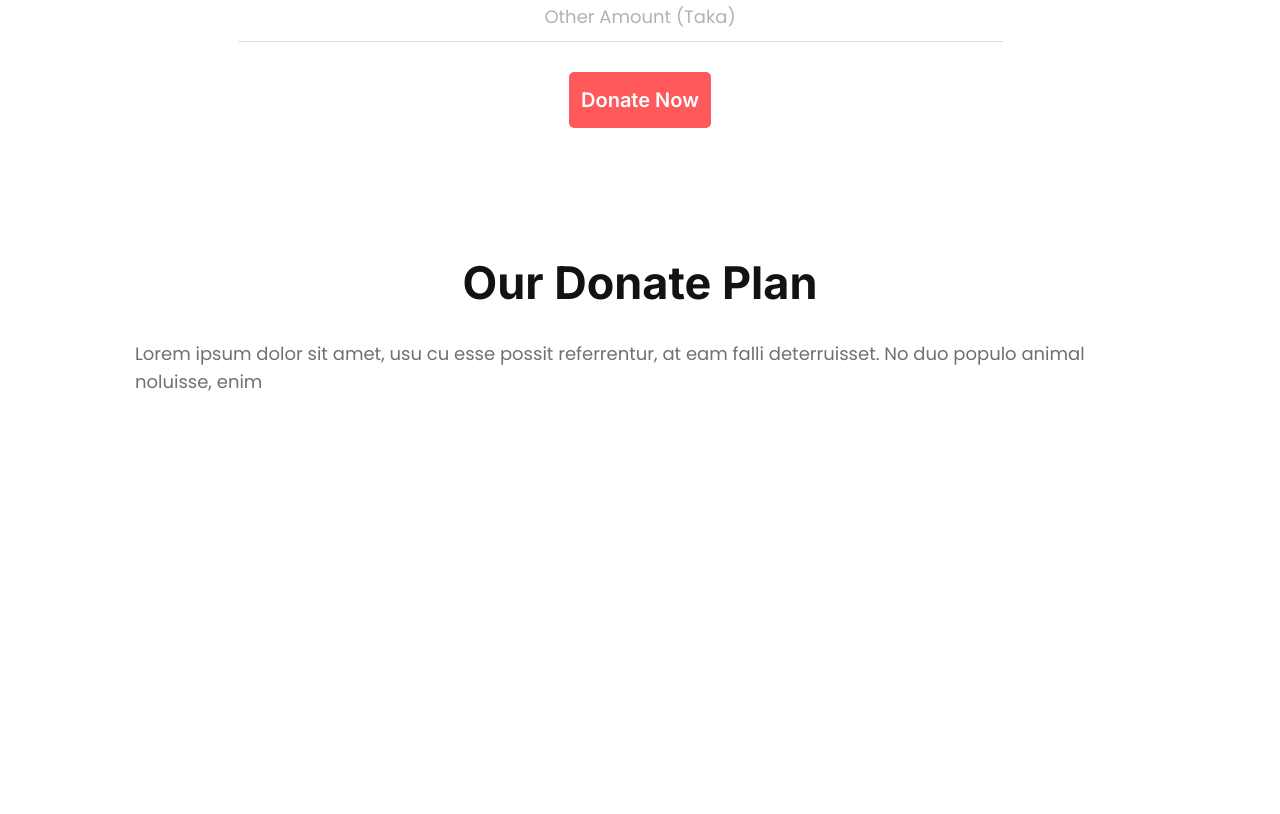
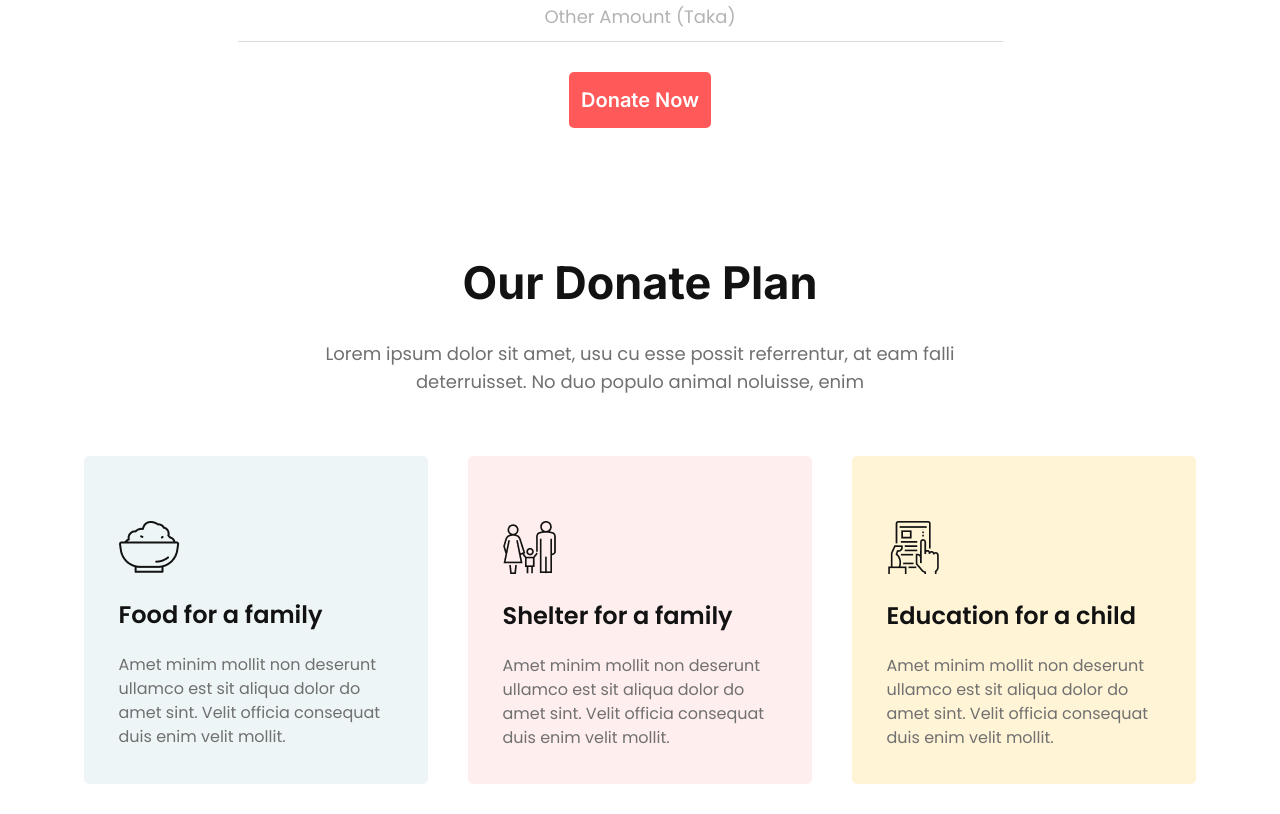
Before and after one commit to tasmia-rahman/donate-today, a plain HTML site: page index.html in a window 1280 px wide. Shown: the part 1063-1877 px from the top of the page. Before the commit the page ends 1489 px from the top, so only its background shows below. Drawn offline with Linux system fonts and the light colour scheme.

Commit message:
donate plan done

```diff
--- a/index.html
+++ b/index.html
@@ -28,6 +28,7 @@
       <h1 class="title">Donate Today</h1>
       <p class="info">
         Lorem ipsum dolor sit amet, usu cu esse possit referrentur, at eam falli
+        <br />
         deterruisset. No duo populo animal noluisse, enim
       </p>
       <div id="amount-area">
@@ -45,8 +46,35 @@
       <h1 class="title">Our Donate Plan</h1>
       <p class="info">
         Lorem ipsum dolor sit amet, usu cu esse possit referrentur, at eam falli
+        <br />
         deterruisset. No duo populo animal noluisse, enim
       </p>
+      <div id="plans">
+        <div class="one-third-width" id="grey-color">
+          <img src="icons/food.png" alt="food" />
+          <p class="plan-title">Food for a family</p>
+          <p class="plan-info">
+            Amet minim mollit non deserunt ullamco est sit aliqua dolor do amet
+            sint. Velit officia consequat duis enim velit mollit.
+          </p>
+        </div>
+        <div class="one-third-width" id="pink-color">
+          <img src="icons/shelter.png" alt="shelter" />
+          <p class="plan-title">Shelter for a family</p>
+          <p class="plan-info">
+            Amet minim mollit non deserunt ullamco est sit aliqua dolor do amet
+            sint. Velit officia consequat duis enim velit mollit.
+          </p>
+        </div>
+        <div class="one-third-width" id="yellow-color">
+          <img src="icons/Frame-1.png" alt="education" />
+          <p class="plan-title">Education for a child</p>
+          <p class="plan-info">
+            Amet minim mollit non deserunt ullamco est sit aliqua dolor do amet
+            sint. Velit officia consequat duis enim velit mollit.
+          </p>
+        </div>
+      </div>
     </section>
   </body>
 </html>
--- a/style.css
+++ b/style.css
@@ -61,8 +61,8 @@
   font-weight: 700;
   font-size: 45px;
   line-height: 54px;
+  color: #121212;
   text-align: center;
-  color: #121212;
 }
 .info {
   font-family: "Poppins";
@@ -70,7 +70,8 @@
   font-size: 18px;
   line-height: 28px;
   color: #707070;
-  margin: 30px 135px;
+  margin: 30px;
+  text-align: center;
 }
 
 #amount-area {
@@ -107,3 +108,46 @@
   margin: 0 110px 30px;
 }
 /* Donate amount part ends */
+
+/* Donate plan part starts */
+#donate-plan-area {
+  padding-left: 5%;
+  padding-right: 5%;
+}
+#plans {
+  display: flex;
+}
+.one-third-width {
+  padding: 3%;
+  margin: 30px 20px;
+  border-radius: 5px;
+}
+#grey-color {
+  background: rgba(79, 157, 166, 0.1);
+}
+#pink-color {
+  background: rgba(255, 89, 89, 0.1);
+}
+#yellow-color {
+  background: #fff4d6;
+}
+.one-third-width img {
+  margin-top: 30px;
+  margin-bottom: 20px;
+}
+.plan-title {
+  font-family: "Poppins";
+  font-weight: 600;
+  font-size: 24px;
+  line-height: 36px;
+  color: #121212;
+}
+.plan-info {
+  font-family: "Poppins";
+  font-weight: 400;
+  font-size: 16px;
+  line-height: 24px;
+  color: #707070;
+  margin-top: 20px;
+}
+/* Donate plan part ends */
```
